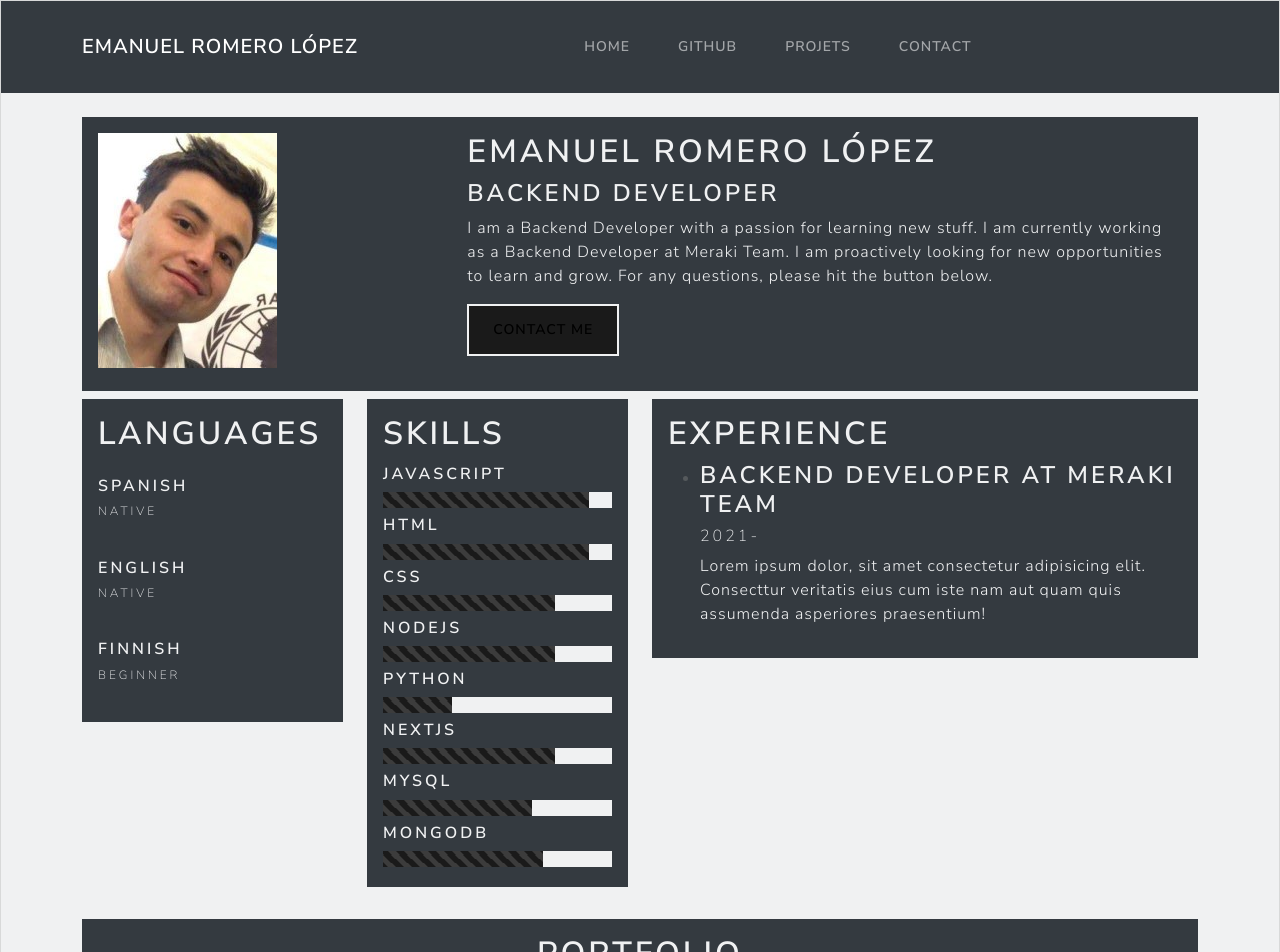
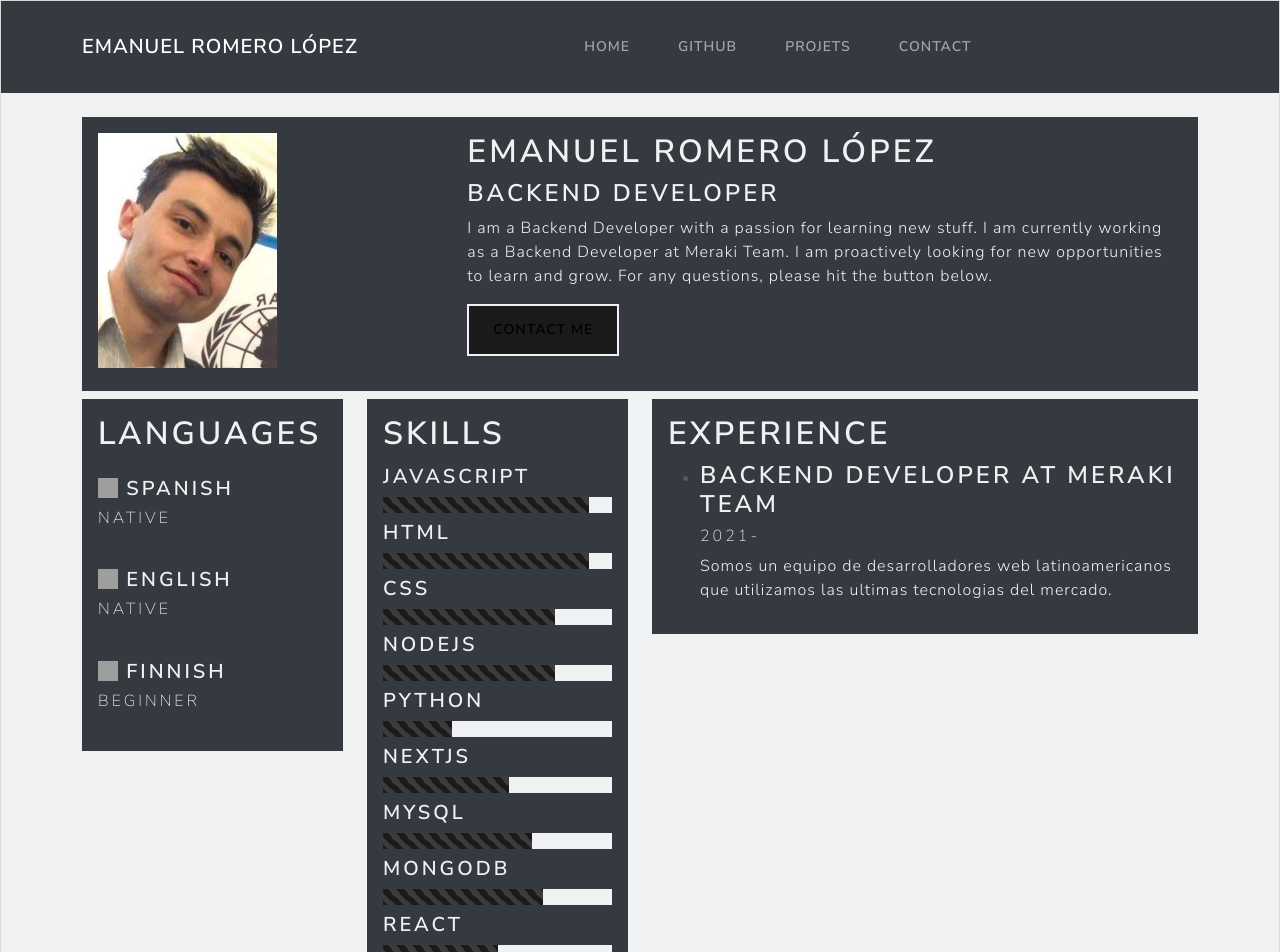
Before and after one commit to Emarlcoder/my-portfolio, a Next.js app: page / in a window 1280 px wide. Shown: the top 952 px of the page. Built offline with nearby package versions, Linux system fonts and the light colour scheme; grey boxes are pictures that could not be loaded; some icons are missing.

Commit message:
Final touch

```diff
--- a/global.css
+++ b/global.css
@@ -5,6 +5,14 @@ div#_next > div {
   height: 100%;
   margin: 0;
   padding: 0;
+}
+
+.custom-icon{
+  width: 1em;
+  height: 1em;
+  vertical-align: -0.15em;
+  fill: currentColor;
+  overflow: hidden;
 }
 
 i {
--- a/package.json
+++ b/package.json
@@ -10,13 +10,17 @@
   "author": "",
   "license": "ISC",
   "dependencies": {
+    "bootstrap-icons": "^1.7.0",
     "bootswatch": "^5.1.3",
     "classnames": "^2.3.1",
+    "flag-icon-css": "^4.1.5",
+    "mdb-ui-kit": "^3.9.0",
     "next": "^12.0.2",
     "nprogress": "^0.2.0",
     "prop-types": "^15.7.2",
     "proptypes": "^1.1.0",
     "react": "^17.0.2",
-    "react-dom": "^17.0.2"
+    "react-dom": "^17.0.2",
+    "react-flagpack": "^1.2.0"
   }
 }
--- a/pages/contact.js
+++ b/pages/contact.js
@@ -5,11 +5,11 @@ const Contact = () => (
   <Layout footer={false}>
     <div className="row py-2">
       <div className="col-4 bg-dark text-light py-5">
-        <h1>Contact Info:</h1>
-        <h4 className="fw-bold text-light"><i className="cib-mail-ru"></i> emarlcoder@gmail.com</h4>
+        <h1 className="text-light">Contact Info:</h1>
+        <h4 className="fw-bold text-light"><i className="cib-mail-ru"></i> <a href="mailto: emarlcoder@gmail.com" className="text-light" target="_blank">emarlcoder@gmail.com</a></h4>
         <h4 className="fw-bold text-light"><i className="cib-github"></i> <a href="https://www.github.com/emarlcoder" className="text-light" target="_blank">emarlcoder</a></h4>
         <h4 className="fw-bold text-light"><i className="cib-linkedin"></i> <a href="https://www.linkedin.com/in/emanuel-romero-lópez/" className="text-light" target="_blank">Emanuel Romero López</a></h4>
-        <h4 className="fw-bold text-light"><i className="cib-whatsapp"></i> +54 11 3092-2409</h4>
+        <h4 className="fw-bold text-light"><i className="cib-whatsapp"></i> <a href="https://wa.me/541130922409" className="text-light" target="_blank">+54 11 3092-2409</a></h4>
       </div>
       <div className="col-1 bg-light"></div>
       <div className="col-6 bg-dark text-light py-5">
--- a/pages/github.js
+++ b/pages/github.js
@@ -21,7 +21,7 @@ const GitHub = ({user, statusCode, dark}) => {
             <p><i className="cil-briefcase"></i> {user.company}</p>
             <p><i className="cil-location-pin"></i> {user.location}</p>
             <div className="list-group">
-              <a href={user.html_url} target="_blank" className={Classnames('btn', {'btn-primary': dark, 'btn-light': !dark})}>
+              <a href={user.html_url} target="_blank" className="btn btn-outline-light btn-primary">
                 <i className="fa fa-user"></i> Profile
               </a>
             </div>
--- a/pages/index.js
+++ b/pages/index.js
@@ -46,9 +46,9 @@ const Index = () => (
             {languages.map((language, index) => {
               return (
                 <div className="py-3">
-                  <h5 className="fw-bold text-light">{language.name}</h5>
+                  <h4 className="fw-bold text-light"><img src={language.img} className="custom-icon"/> {language.name}</h4>
                   <div key={index}>
-                    <h6 className="fw-lighter text-light">{language.level}</h6>
+                    <h5 className="fw-lighter text-light">{language.level}</h5>
                   </div>
                 </div>
               );
@@ -63,7 +63,7 @@ const Index = () => (
             {skills.map((skill, index) => {
               return (
                 <div className="py-1">
-                  <h5 className="fw-bold text-light"><i className={skill.icon}></i>  {skill.name}</h5>
+                  <h4 className="fw-bold text-light"><i className={skill.icon}></i>  {skill.name}</h4>
                   <div className="progress" key={index}>
                     <div
                       className="progress-bar progress-bar-striped progress-bar-animated"
--- a/pages/projects.js
+++ b/pages/projects.js
@@ -13,7 +13,7 @@ const PostCard = ({ project, dark }) => (
         <h1 className="text-light">{project.name}</h1>
         <p className="card-text">{project.description}</p>
         <Link href={project.link}>
-          <button className={Classnames('btn', 'btn-outline-light', {'btn-primary': dark, 'btn-light': !dark})}>Try it</button>
+          <button className="btn btn-outline-light btn-primary">Try it</button>
         </Link>
       </div>
     </div>
@@ -21,7 +21,7 @@ const PostCard = ({ project, dark }) => (
 )
 
 const Projects = () => (
-  <Layout footer={false} title="Projects" dark>
+  <Layout footer={false} title="Projects">
     <div className="row">
       {projects.map((project, index) => (
         <PostCard key={index} project={project} />
--- a/profile.js
+++ b/profile.js
@@ -26,7 +26,7 @@ export const skills = [
   },
   {
     name: "NextJs",
-    percentage: "75%",
+    percentage: "55%",
     icon: "cib-next-js"
   },
   {
@@ -39,20 +39,28 @@ export const skills = [
     percentage: "70%",
     icon: "cib-mongodb"
   },
+  {
+    name: "React",
+    percentage: "50%",
+    icon: "cib-react"
+  }
 ]
 
 export const languages = [
   {
     name: "Spanish",
-    level: "Native"
+    level: "Native",
+    img: "http://purecatamphetamine.github.io/country-flag-icons/3x2/ES.svg"
   },
   {
     name: "English",
-    level: "Native"
+    level: "Native",
+    img: "http://purecatamphetamine.github.io/country-flag-icons/3x2/GB.svg"
   },
   {
     name: "Finnish",
-    level: "Beginner"
+    level: "Beginner",
+    img: "https://purecatamphetamine.github.io/country-flag-icons/3x2/FI.svg"
   }
 ]
 
@@ -61,7 +69,7 @@ export const experiences = [
     company: "Meraki Team",
     position: "Backend Developer",
     from: 2021,
-    description:"Lorem ipsum dolor, sit amet consectetur adipisicing elit. Consecttur veritatis eius cum iste nam aut quam quis assumenda asperiores praesentium!"
+    description: "Somos un equipo de desarrolladores web latinoamericanos que utilizamos las ultimas tecnologias del mercado."
   },
 ]
 
```
Also changed, not shown: components/ContactForm.js (+20 -8 lines), 1 other file (tests, documents, lock files or other folders).
